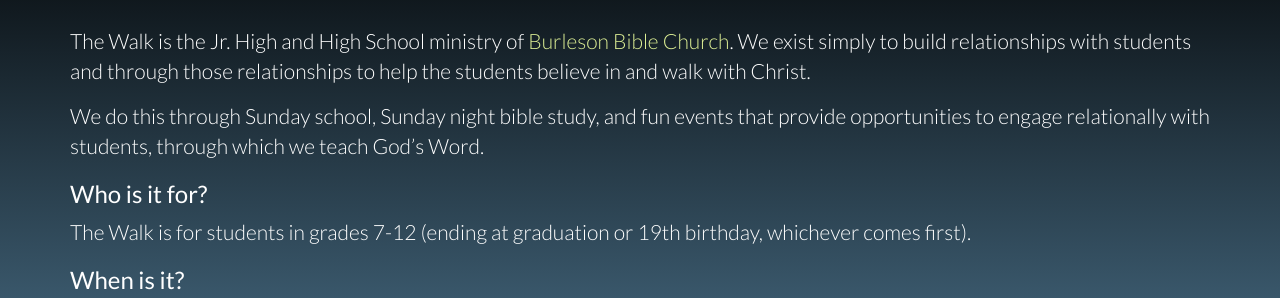
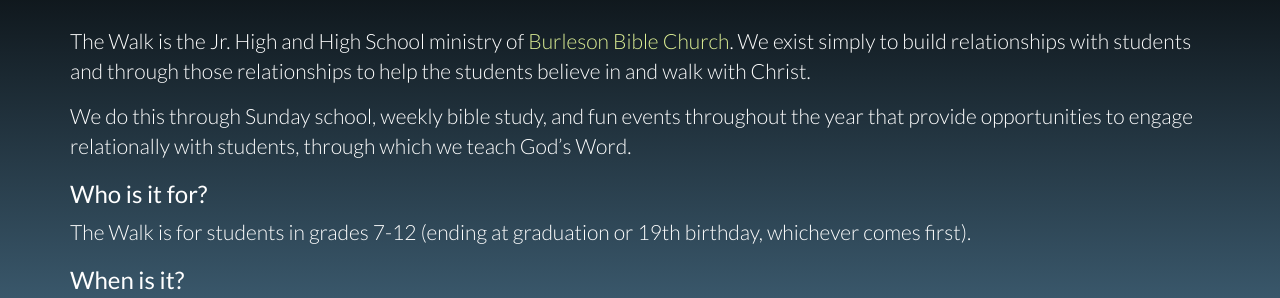
Before and after one commit to burlesonbiblechurch/bbcyouth, a Jekyll site: the page built from index.md, in a window 1280 px wide. Shown: the part 166-464 px from the top of the page. Built offline with Jekyll 4.4.1, drawn with Linux system fonts in a browser that asks for light colours; nearby versions of some CDN libraries.

Commit message:
Update index.md

```diff
--- a/index.md
+++ b/index.md
@@ -13,7 +13,7 @@
     relationships with students and through those relationships to help the students believe in and walk
     with Christ.</p>
 
-    <p>We do this through Sunday school, Sunday night bible study, and fun events that provide
+    <p>We do this through Sunday school, weekly bible study, and fun events throughout the year that provide
     opportunities to engage relationally with students, through which we teach God’s Word.</p>
 
     <h3>Who is it for?</h3>
```
